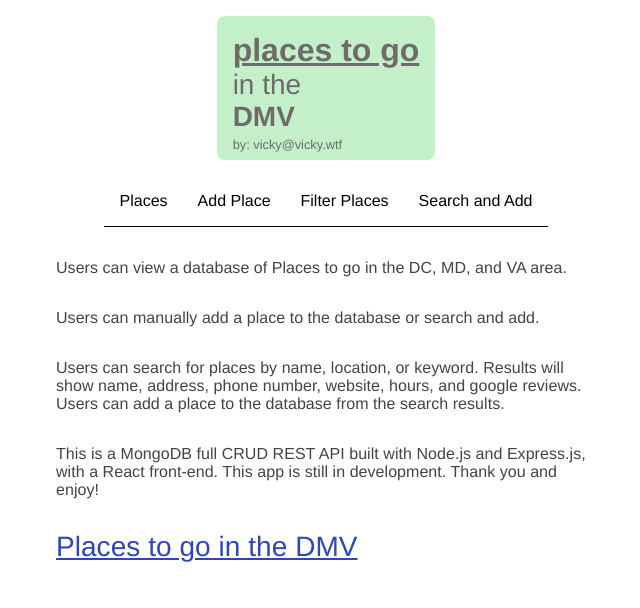
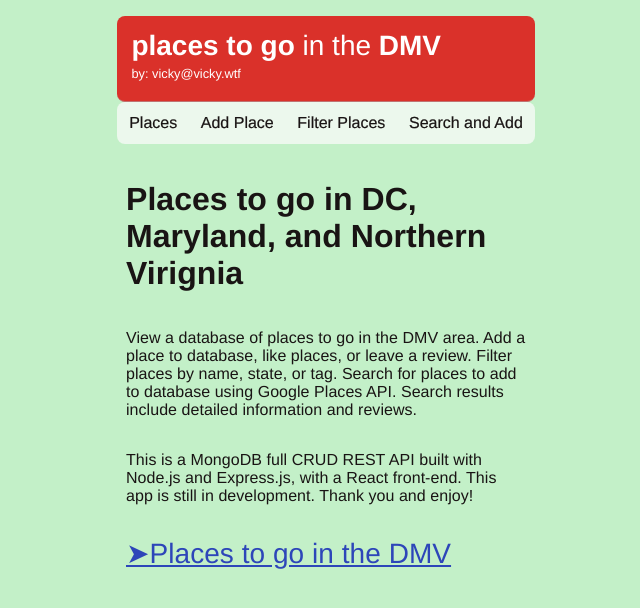
Before and after one commit to vickyphung/places-client, a React (Create React App) app: page / in a window 1280 px wide. Shown: the top 608 px of the page, without its empty margins (314-954 px from the left). Built offline with nearby package versions, Linux system fonts and the light colour scheme.

Commit message:
changed header color

```diff
--- a/src/App.css
+++ b/src/App.css
@@ -1,7 +1,7 @@
-* {
-  font-family: Helvetica;
+.App {
+  background: #c3f0c8;
+
 }
-
 .submitButton {
   width: 160px;
   color: white;
--- a/src/components/Home/index.js
+++ b/src/components/Home/index.js
@@ -11,32 +11,34 @@ function Home(props) {
       {/* <Login /> */}
 
       {/* <Places /> */}
-      <div className="title">
+      <div className="top">
         <Link className="homepage" to="/">
           <div className="siteName">
-            <span className="placesTG">places to go</span>
+            <span className="bold">places to go </span>
             in the <span className="bold">DMV</span>
             <p className="credit">by: vicky@vicky.wtf</p>
           </div>
         </Link>
         <NavBar />
+        </div>
 
       <div className="info">
+
+
+        <h1><span className="dmv">Places to go in DC, Maryland, and Northern Virignia</span></h1>
+
+
+
         <p>
-          Users can view a database of Places to go in the DC, MD, and VA area.
-        </p>
-        <p>Users can manually add a place to the database or search and add.</p>
-
-        <p>Users can search for places by name, location, or keyword. Results will show name, address, phone number, website, hours, and google reviews. Users can add a place to the database from the search results.</p>
+          View a database of places to go in the DMV area. Add a place to database, like places, or leave a review. Filter places by name, state, or tag. Search for places to add to database using Google Places API. Search results include detailed information and reviews. </p>
         {/* <p>
           Users can filter through the Places database by State, Tag, or Name.
         </p> */}
 
         <p>This is a MongoDB full CRUD REST API built with Node.js and Express.js, with a React front-end. This app is still in development. Thank you and enjoy!</p>
 
-       <p><Link className="placesLink" to="/places">Places to go in the DMV</Link></p>
+       <p><Link className="placesLink" to="/places">➤Places to go in the DMV</Link></p>
       </div>
-    </div>
     </div>
   );
 }
--- a/src/components/Home/styles.css
+++ b/src/components/Home/styles.css
@@ -2,10 +2,7 @@
     background: white;
 }
 
-.click {
-    font-size: 2rem;
-    margin-top: 1em;
-}
+
 
 .credit {
     font-size: .8rem;
@@ -26,24 +23,33 @@
     font-size: 1em;
 }
 
+.top {
+    border-radius: .75em;
+    margin: 1em;
+    /* border: 2px solid #b2b2b2; */
+}
 .home {
     display: flex;
     flex-direction: column;
     align-items: center;
-    /* background-color: orange; */
+    background: #c3f0c8;
     width: 100vw;
     height: 100vh;
 }
 
 .siteName {
     font-size: 1.75rem;
-    display: flex;
-    flex-direction: column;
-    border: 2px solid #c3f0c8;
-    background-color: #c3f0c8;
+
+    border-bottom: 1px solid #c07372;
+    background-color: #da312a;
     border-radius: 8px;
     padding: .5em;
-    color: #6e6b6b;
+    padding-bottom: 1em;
+
+    color: white;
+}
+.placesTGHome {
+    font-size: 1.85rem;
 }
 .placesLink {
     font-size: 1.75rem;
@@ -56,18 +62,16 @@
 .info {
     display: flex;
     flex-direction: column;
-    /* align-self: center; */
-    /* align-items: center; */
-    width: 540px;
-    color: #444343;
+    align-items: left;
+    width:400px;
+    color: #191414;
     letter-spacing: .05px;
 }
 
 
 .title {
     display: flex;
-    /* background-color: orange; */
-    width: 100%;
+    /* width: 100%; */
     align-items: center;
     justify-content: center;
     flex-direction: column;
--- a/src/components/NavBar/index.js
+++ b/src/components/NavBar/index.js
@@ -5,13 +5,13 @@ function NavBar() {
   return (
     <div className="navLinks">
       {/* <Link to="/">Home</Link> */}
-      <Link to="/places">Places</Link>
+      <Link className="navLink" to="/places">Places </Link>
       {/* <Link to="/login">login</Link> */}
-      <Link to="/places/add">Add Place</Link>
-      <Link to="/places/filter">Filter Places</Link>
+      <Link className="navLink" to="/places/add">Add Place</Link>
+      <Link className="navLink" to="/places/filter">Filter Places</Link>
        {/* <Link to="/reviews">reviews</Link> */}
       {/* <Link to="/user">user</Link>  */}
-      <Link to="/search">Search and Add</Link>
+      <Link className="navLink" to="/search">Search and Add</Link>
     </div>
   );
 }
--- a/src/components/NavBar/style.css
+++ b/src/components/NavBar/style.css
@@ -2,9 +2,24 @@
     display: flex;
     flex-direction: row;
     justify-content: center;
-    padding: 1rem;
-    gap:30px;
+    /* padding: .5rem; */
+    /* gap:30px; */
     text-decoration: none;
-    margin: 1em;
-    border-bottom: 1px solid black;
+    /* margin: 1em; */
+    /* border-bottom: 1px solid #da312a; */
+
+    background-color: #ecf8ed;
+    border-radius: .5em;
+
 }
+
+.navLink {
+    /* border: 1px solid #da312a; */
+    /* background-color: #ffc864; */
+    color: #191414;
+    border-radius: 1.25em;
+    padding: .55rem;
+    margin: 3px;
+    -webkit-text-stroke-width: .2px;
+    -webkit-text-stroke-color: #191414;
+}
--- a/src/components/Places/index.js
+++ b/src/components/Places/index.js
@@ -26,7 +26,7 @@ const Places = (props) => {
     setLoading(true);
     setTimeout(() => {
       setLoading(false);
-    }, 3000);
+    }, 4000);
   }, []);
 
   // const fakeUserId = "62b5153a18a020243c4bb4a0";
@@ -62,12 +62,13 @@ const Places = (props) => {
   return (
     <Container>
       {" "}
-      <div className="container">
+      <div className="home">
         {console.log(places)}
-        <div className="title">
+
+        <div className="top">
         <Link className="homepage" to="/">
           <div className="siteNameTwo">
-              <span className="placesTG">places to go</span>
+            <span className="bold">places to go </span>
             in the <span className="bold">DMV</span>
             <p className="credit">by: vicky@vicky.wtf</p>
           </div>
--- a/src/components/Places/style.css
+++ b/src/components/Places/style.css
@@ -33,13 +33,11 @@
 
 .siteNameTwo {
     font-size: 1.75rem;
-    display: flex;
-    flex-direction: column;
-    border: 2px solid #ffcdd2;
-    background-color: #ffcdd2;
     border-radius: 8px;
     padding: .5em;
-    color: #6e6b6b;
+    padding-bottom: 1em;
+    color: white;
+    background-color: #00906f;
 }
 
 .placeList {
--- a/src/index.css
+++ b/src/index.css
@@ -1,3 +1,8 @@
+* {
+  font-family: Helvetica;
+
+}
+
 body {
   margin: 0;
   font-family: -apple-system, BlinkMacSystemFont, 'Segoe UI', 'Roboto', 'Oxygen',
@@ -5,6 +10,8 @@ body {
     sans-serif;
   -webkit-font-smoothing: antialiased;
   -moz-osx-font-smoothing: grayscale;
+  background-color: #c3f0c8;
+
 }
 
 code {
```
Lines whose indentation alone changed are shown as unchanged.
